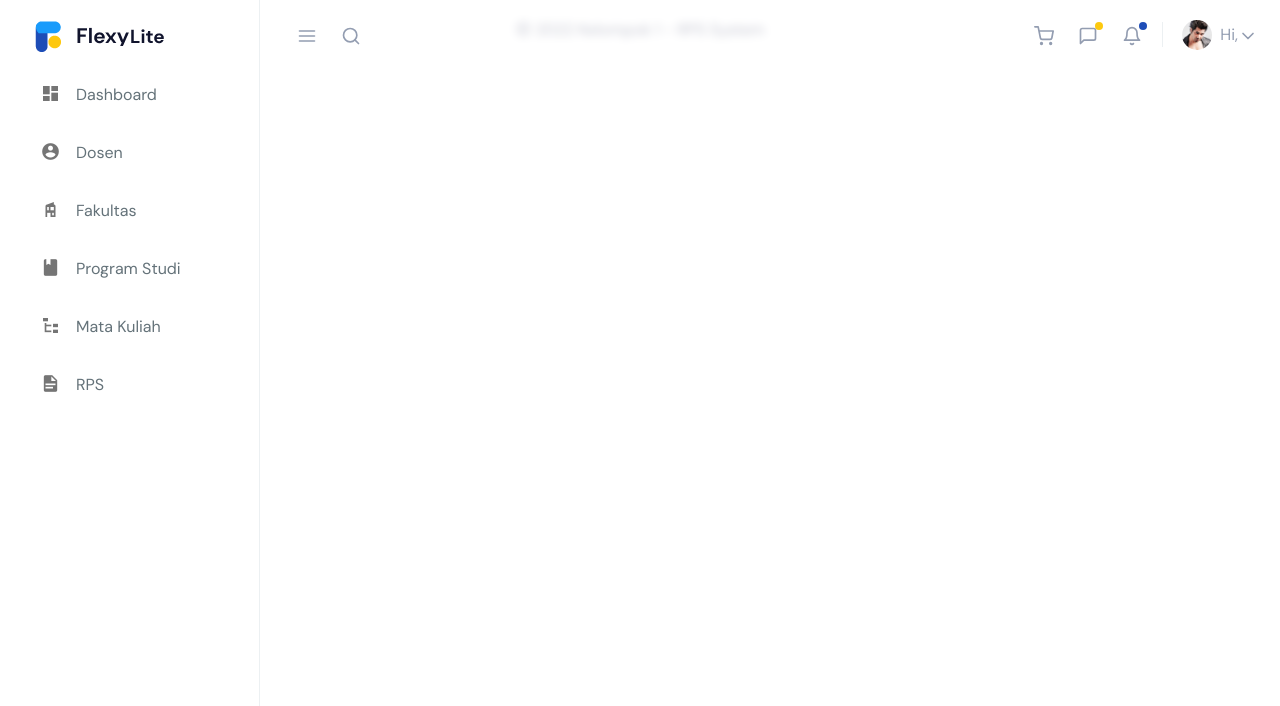
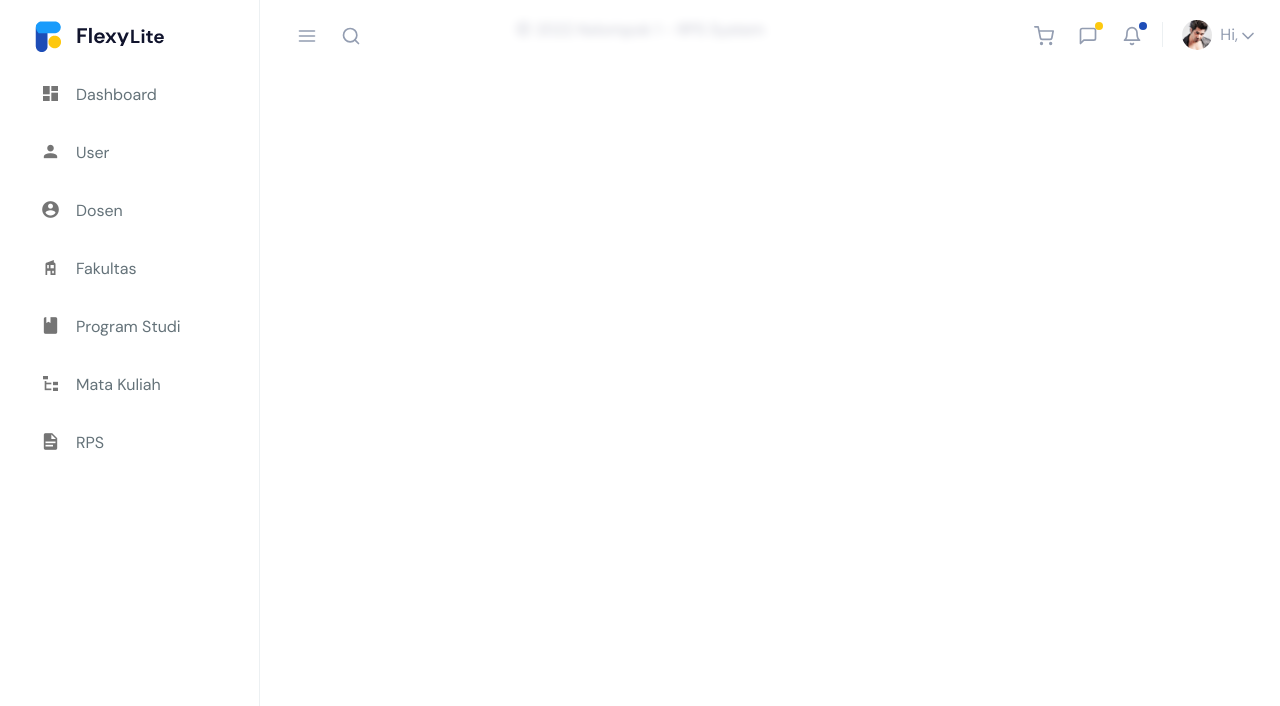
Before and after one commit to ncip48/UAS_PW2, a CodeIgniter app: page /UAS_PW2/index.php/admin/user in a window 1280 px wide. Shown: the top 706 px of the page. Run offline with CodeIgniter, Linux system fonts and the light colour scheme; the visitor is signed in with stand-in values (Sample User, id 1); data that the repository does not hold is empty.

Commit message:
add sidebar user

```diff
--- a/application/views/admin/templates/header.php
+++ b/application/views/admin/templates/header.php
@@ -688,6 +688,7 @@ $user = $this->db->get_where('tb_user', ['id' => $user_data['id']], 1, 0)->row()
 				<nav class="sidebar-nav">
 					<ul id="sidebarnav">
 						<li class="sidebar-item"> <a class="sidebar-link waves-effect waves-dark sidebar-link" href="<?= base_url('admin/home') ?>" aria-expanded="false"><i class="mdi mdi-view-dashboard"></i><span class="hide-menu">Dashboard</span></a></li>
+						<li class="sidebar-item"> <a class="sidebar-link waves-effect waves-dark sidebar-link" href="<?= base_url('admin/user') ?>" aria-expanded="false"><i class="mdi mdi-account"></i><span class="hide-menu">User</span></a></li>
 						<li class="sidebar-item"> <a class="sidebar-link waves-effect waves-dark sidebar-link" href="<?= base_url('admin/dosen') ?>" aria-expanded="false"><i class="mdi mdi-account-circle"></i><span class="hide-menu">Dosen</span></a></li>
 						<li class="sidebar-item"> <a class="sidebar-link waves-effect waves-dark sidebar-link" href="<?= base_url('admin/fakultas') ?>" aria-expanded="false"><i class="mdi mdi-home-modern"></i><span class="hide-menu">Fakultas</span></a></li>
 						<li class="sidebar-item"> <a class="sidebar-link waves-effect waves-dark sidebar-link" href="<?= base_url('admin/prodi') ?>" aria-expanded="false"><i class="mdi mdi-book"></i><span class="hide-menu">Program Studi</span></a></li>
```
